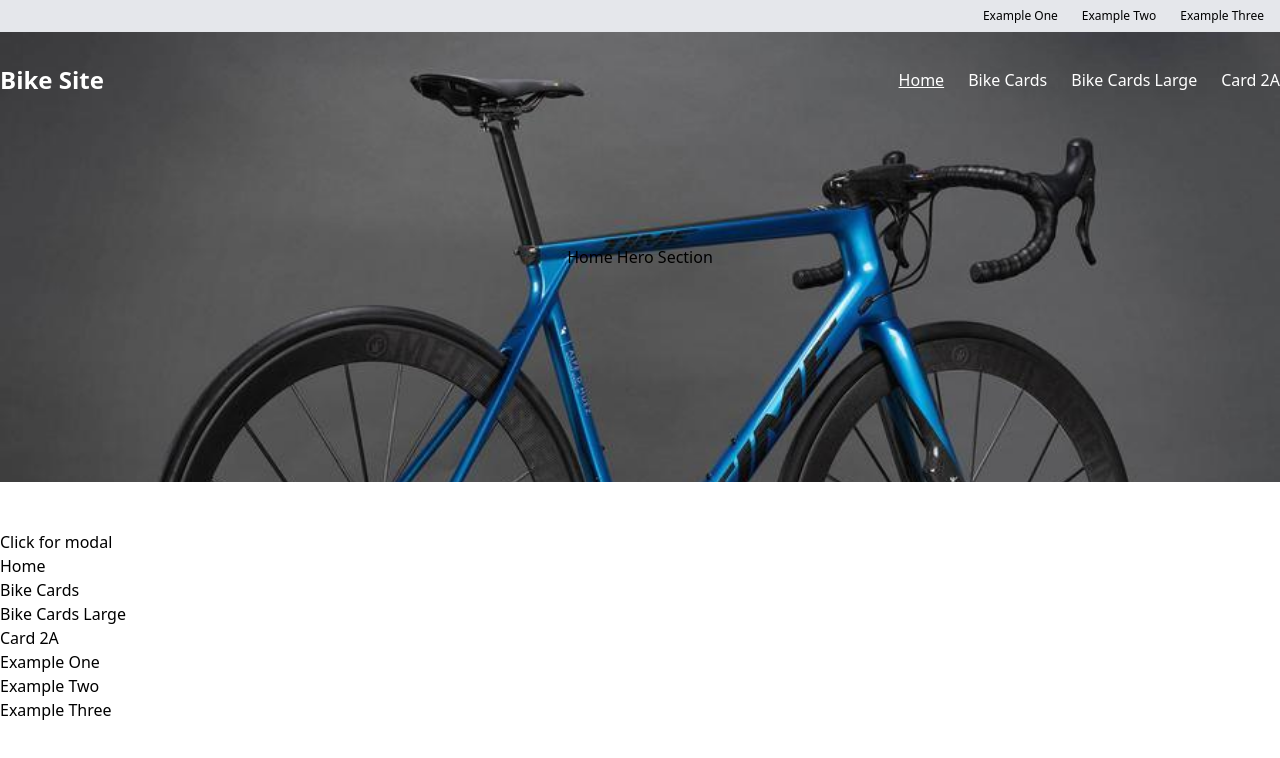
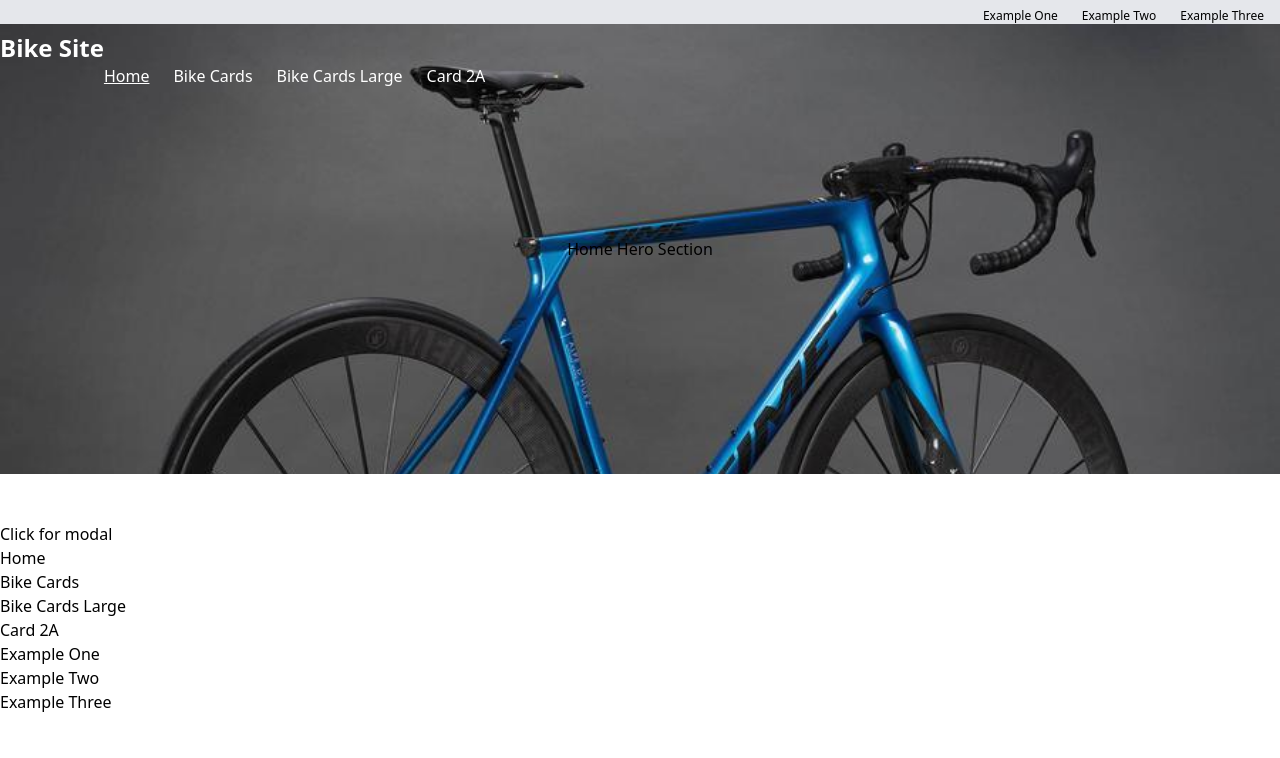
Before and after one commit to mostlyclicks/mostly-component-library, a React (Create React App) app: page / in a window 1280 px wide. Shown: the top 758 px of the page. Built offline with nearby package versions, Linux system fonts and the light colour scheme.

Commit message:
pass classes from components in header

```diff
--- a/src/Brand/Logo.js
+++ b/src/Brand/Logo.js
@@ -6,7 +6,7 @@ const Logo = (props) => {
 
   return (
     <div>
-      <h1 className="text-2xl font-bold text-white">{brand}</h1>
+      <h1 className={`text-2xl font-bold text-white ${props.classes}`}>{brand}</h1>
     </div>
   )
 }
--- a/src/Layout/Header.js
+++ b/src/Layout/Header.js
@@ -1,4 +1,5 @@
 import React from 'react'
+import Logo from '../Brand/Logo'
 import MainNav from '../Navs/MainNav'
 import MobileNav from '../Navs/MobileNav'
 
@@ -7,9 +8,10 @@ const Header = (props) => {
   const links = props.links
 
   return (
-    <header className="container mx-auto">
-      <MainNav links={links} />
-      <MobileNav />
+    <header className="container mx-auto flex flex-row">
+      <Logo brand="Bike Site" classes="flex"/>
+      <MainNav links={links} classes="hidden sm:flex" />
+      <MobileNav classes="flex sm:hidden" />
     </header>
   )
 }
--- a/src/Navs/MainNav.js
+++ b/src/Navs/MainNav.js
@@ -1,15 +1,15 @@
 import React from 'react'
 import { Routes, Route, NavLink } from "react-router-dom"
-import Logo from '../Brand/Logo'
+
 
 const MainNav = (props) => {
 
   const links = props.links
 
   return (
-    <nav className="flex flex-row justify-between pt-8">
-      <Logo brand="Bike Site"/>
-      <ul className="hidden sm:flex sm:flex-row gap-6 items-center">
+    <nav className={`flex pt-8 ${props.classes}`}>
+
+      <ul className="flex flex-row gap-6 items-center">
         {links.map((link) => {
           return (
             <li>
```
